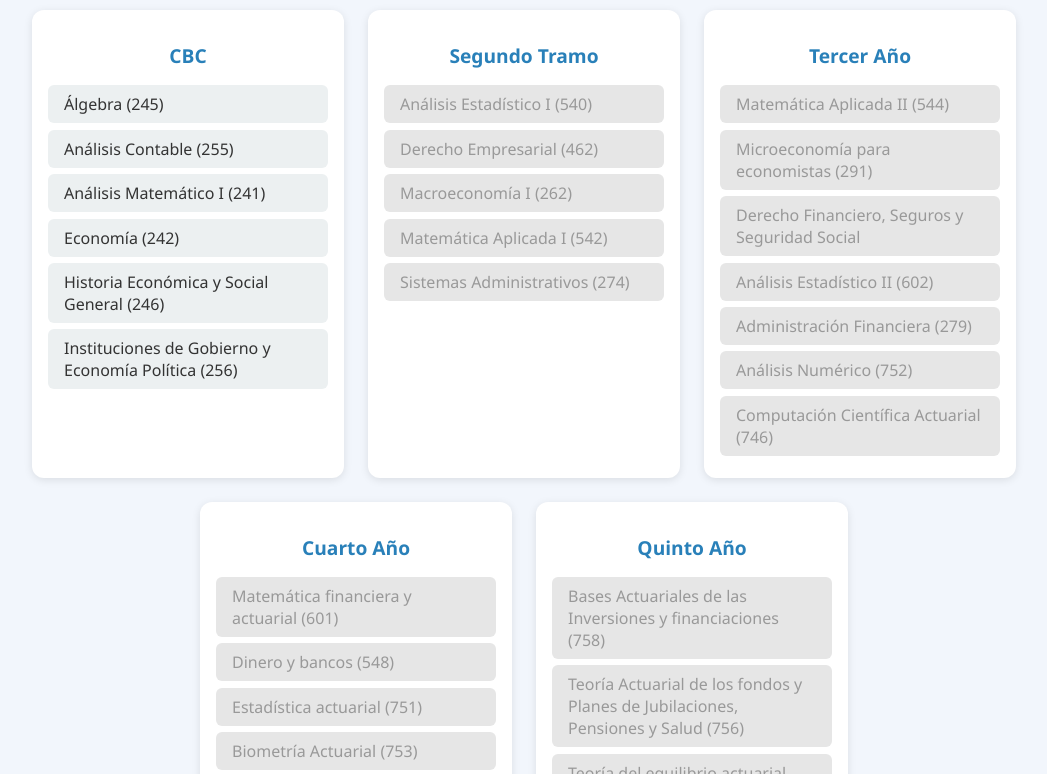
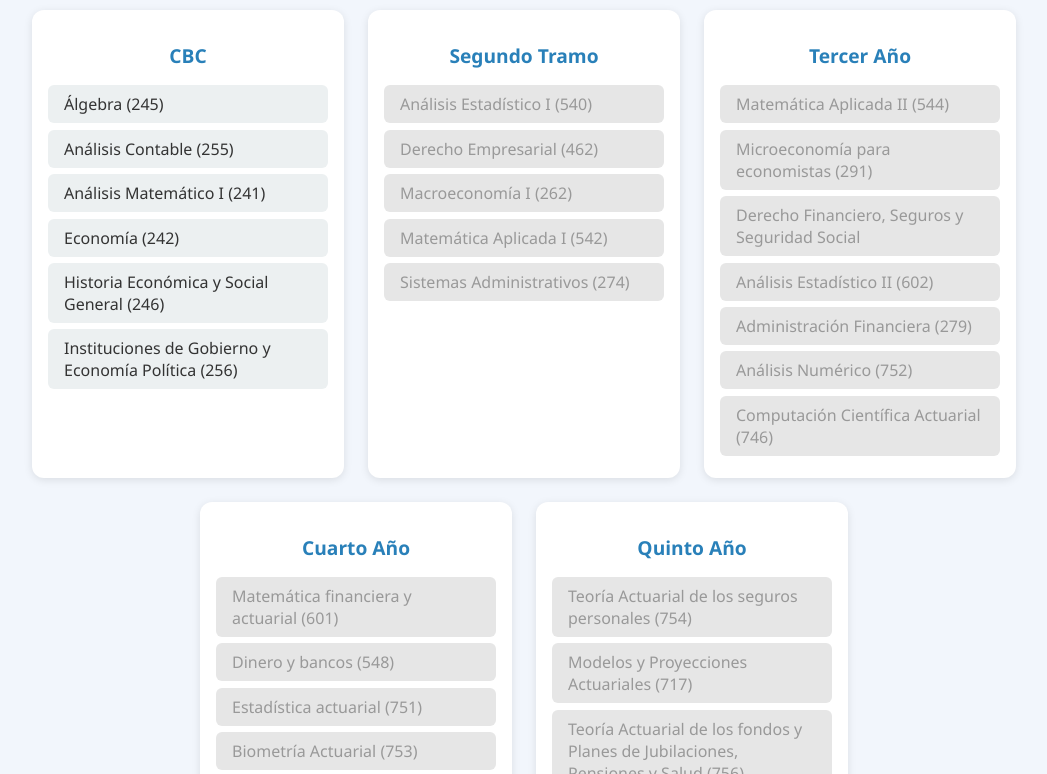
Before and after one commit to agusmsilva/Malla-Interactiva-Actuario, a plain HTML site: page index.html in a window 1280 px wide. Shown: the part 118-892 px from the top of the page, without its empty margins (116-1163 px from the left). Drawn offline with Linux system fonts and the light colour scheme.

Commit message:
new index.html

```diff
--- a/index.html
+++ b/index.html
@@ -97,28 +97,28 @@
         { name: "Sistemas Administrativos (274)", requires: ["CBC"] },
       ],
       "Tercer Año": [
-        { name: "Matemática Aplicada II (544)", requires: ["Matemática Aplicada"] },
-        { name: "Microeconomía para economistas (291)", requires: ["Matemática Aplicada I"] },
-        { name: "Derecho Financiero, Seguros y Seguridad Social", requires: ["Derecho Empresarial"] },
-        { name: "Análisis Estadístico II (602)", requires: ["Análisis Estadístico I", "Matemática Aplicada I"] },
-        { name: "Administración Financiera (279)", requires: ["Análisis Estadístico II"] },
-        { name: "Análisis Numérico (752)", requires: ["Matemática Aplicada II"] },
-        { name: "Computación Científica Actuarial (746)", requires: ["Análisis Estadístico I", "Matemática Aplicada I"] },
+        { name: "Matemática Aplicada II (544)", requires: ["Matemática Aplicada I (542)"] },
+        { name: "Microeconomía para economistas (291)", requires: ["Matemática Aplicada I (542)"] },
+        { name: "Derecho Financiero, Seguros y Seguridad Social", requires: ["Derecho Empresarial (462)"] },
+        { name: "Análisis Estadístico II (602)", requires: ["Análisis Estadístico I (540)", "Matemática Aplicada I (542)"] },
+        { name: "Administración Financiera (279)", requires: ["Análisis Estadístico II (602)"] },
+        { name: "Análisis Numérico (752)", requires: ["Matemática Aplicada II (542)"] },
+        { name: "Computación Científica Actuarial (746)", requires: ["Análisis Estadístico I (540)", "Matemática Aplicada I (542)"] },
       ],
       "Cuarto Año": [
-        { name: "Matemática financiera y actuarial (601)", requires: ["Análisis Estadístico I", "Matemática Aplicada I"] },
-        { name: "Dinero y bancos (548)", requires: ["Administración Financiera", "Análisis Estadístico II"] },
-        { name: "Estadística actuarial (751)", requires: ["Matemática Aplicada II", "Análisis Estadístico II"] },
-        { name: "Biometría Actuarial (753)", requires: ["Matemática Financiera y Actuarial", "Estadística Actuarial", "Análisis Numérico"] },
-        { name: "Teoría Actuarial de los seguros personales (754)", requires: ["Biometría Actuarial"] },
-        { name: "Teoría Actuarial de los seguros patrimoniales (755)", requires: ["Matemática Financiera y Actuarial", "Estadística Actuarial", "Análisis Numérico"] },
+        { name: "Matemática financiera y actuarial (601)", requires: ["Análisis Estadístico I (540)", "Matemática Aplicada I (542)"] },
+        { name: "Dinero y bancos (548)", requires: ["Administración Financiera (279)", "Análisis Estadístico II (602)"] },
+        { name: "Estadística actuarial (751)", requires: ["Matemática Aplicada II (544)", "Análisis Estadístico II (602)"] },
+        { name: "Biometría Actuarial (753)", requires: ["Matemática Financiera y Actuarial (601)", "Estadística Actuarial (751)", "Análisis Numérico (752)"] },
+        { name: "Bases Actuariales de las Inversiones y financiaciones (758)", requires: ["Matemática Financiera y Actuarial (601)", "Estadística Actuarial (751)"] },
+        { name: "Teoría Actuarial de los seguros patrimoniales (755)", requires: ["Matemática Financiera y Actuarial (601)", "Estadística Actuarial (751)", "Análisis Numérico (752)"] },
       ],
       "Quinto Año": [
-        { name: "Bases Actuariales de las Inversiones y financiaciones (758)", requires: ["Matemática Financiera y Actuarial", "Estadística Actuarial"] },
-        { name: "Teoría Actuarial de los fondos y Planes de Jubilaciones, Pensiones y Salud (756)", requires: ["Teoría Actuarial de los seguros personales"] },
-        { name: "Teoría del equilibrio actuarial (757)", requires: ["Teoría Actuarial de los seguros personales", "Teoría Actuarial de los seguros patrimoniales"] },
-        { name: "Modelos y Proyecciones Actuariales (717)", requires: ["Computación Científica Actuarial", "Teoría de Equilibrio Actuarial", "Bases Actuariales de las Inversiones y financiaciones"] },
-        { name: "Práctica Profesional del Actuario (728)", requires: ["Teoría Actuarial de los Seguros personales", "Teoría Actuarial de los Seguros patrimoniales", "Teoría Actuarial de los fondos y Planes de Jubilaciones, Pensiones y Salud"] },
+        { name: "Teoría Actuarial de los seguros personales (754)", requires: ["Biometría Actuarial (753)"] },
+        { name: "Modelos y Proyecciones Actuariales (717)", requires: ["Computación Científica Actuarial (746)", "Teoría de Equilibrio Actuarial (757)", "Bases Actuariales de las Inversiones y financiaciones (758)"] },
+        { name: "Teoría Actuarial de los fondos y Planes de Jubilaciones, Pensiones y Salud (756)", requires: ["Teoría Actuarial de los seguros personales (754)"] },
+        { name: "Teoría del equilibrio actuarial (757)", requires: ["Teoría Actuarial de los seguros personales (754)", "Teoría Actuarial de los seguros patrimoniales (755)"] },
+        { name: "Práctica Profesional del Actuario (728)", requires: ["Teoría Actuarial de los Seguros personales (754)", "Teoría Actuarial de los Seguros patrimoniales (755)", "Teoría Actuarial de los fondos y Planes de Jubilaciones, Pensiones y Salud (756)"] },
       ]
     };
 
```
